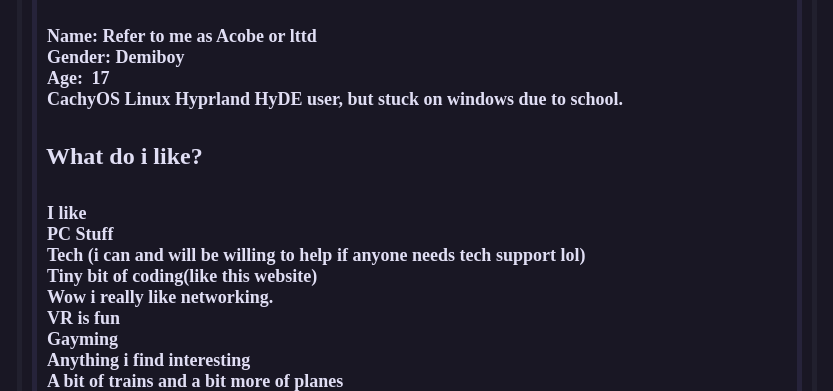
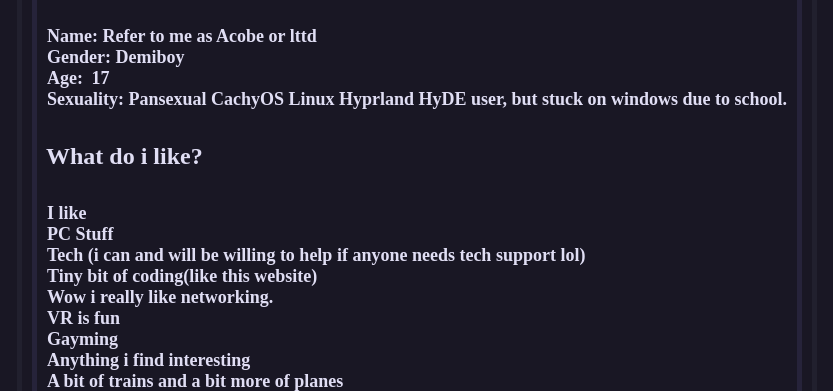
Before and after one commit to AcobeLttd/lttd.gay-website, a plain HTML site: page index.html in a window 1280 px wide. Shown: the part 409-800 px from the top of the page, without its empty margins (223-1056 px from the left). Drawn offline with Linux system fonts and the light colour scheme.

Commit message:
Added sexuality thing

```diff
--- a/index.html
+++ b/index.html
@@ -79,6 +79,7 @@
                 Name: Refer to me as Acobe or lttd<br>
                 Gender: Demiboy<br>
                 Age: <span id="age"></span> <br>
+                Sexuality: Pansexual
                 CachyOS Linux Hyprland HyDE user, but stuck on windows due to school.
             </p>
             <h3>What do i like?</h3>
```
